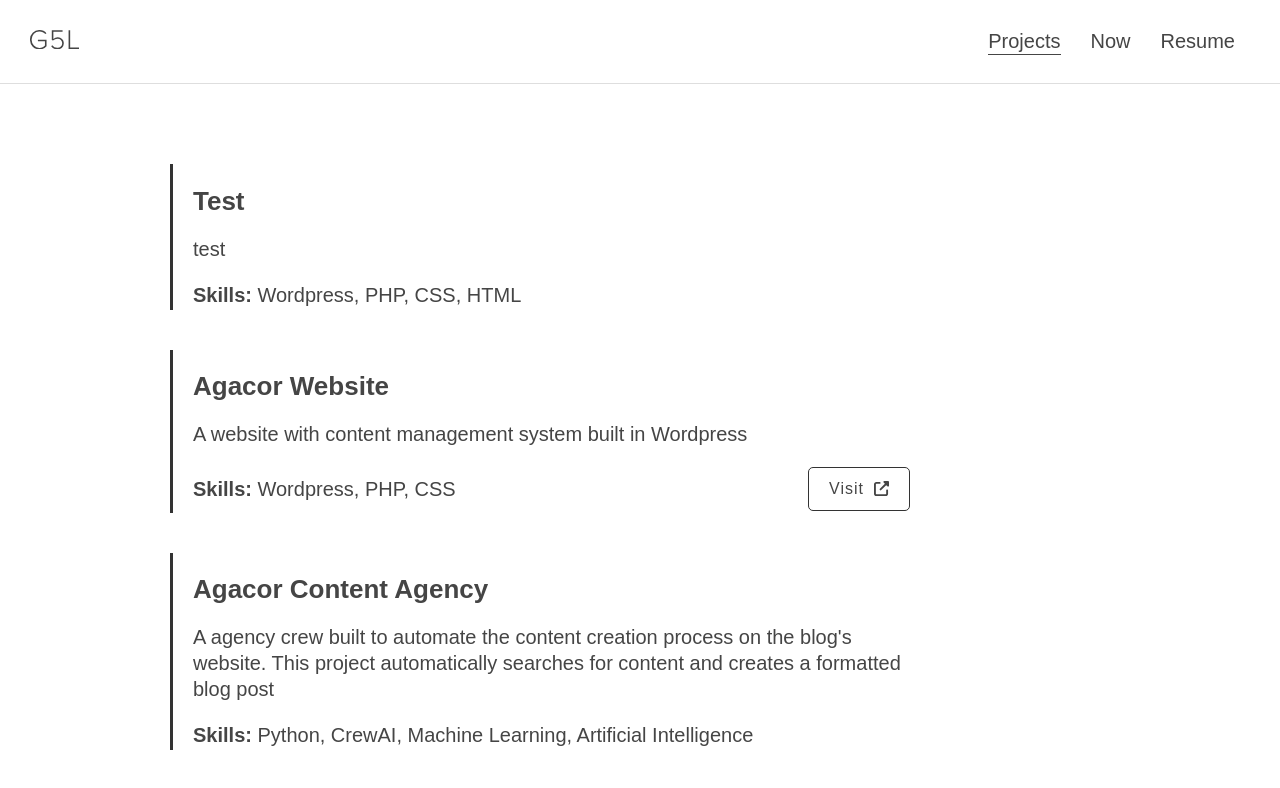
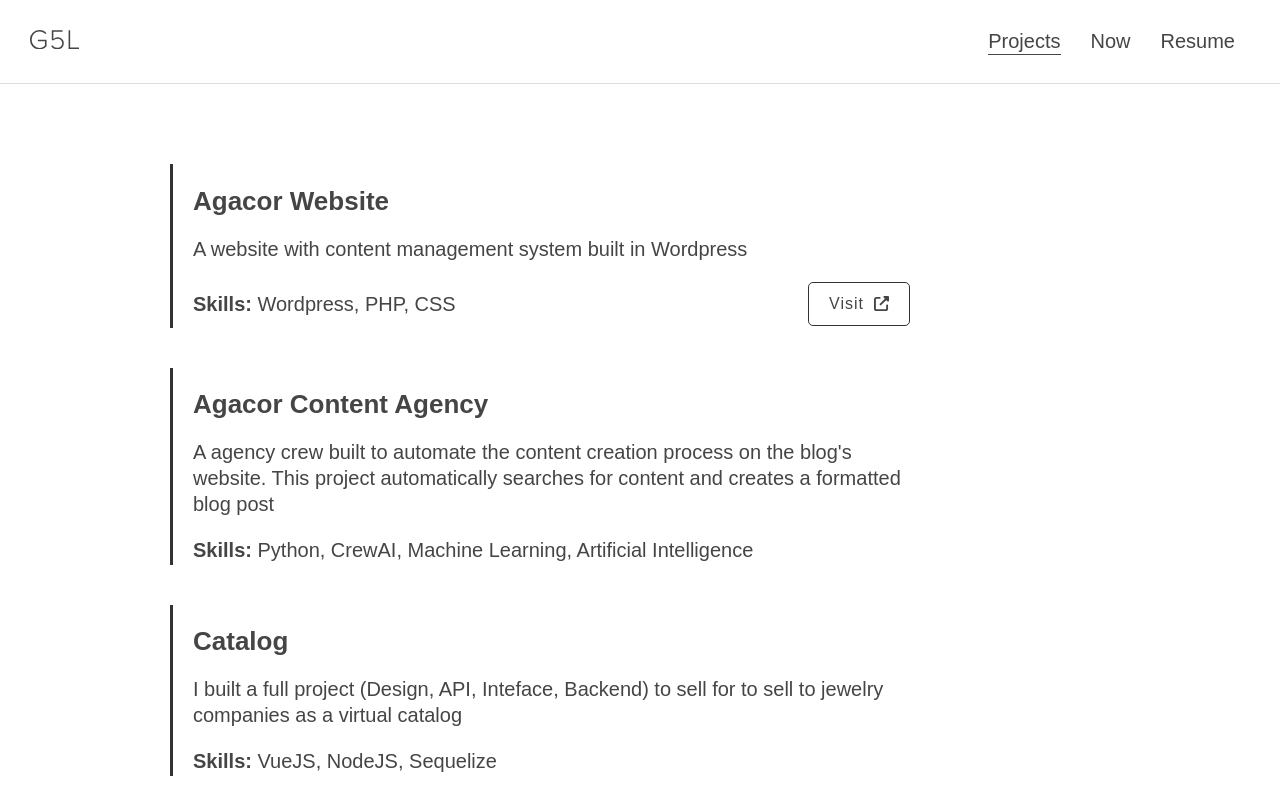
Before and after one commit to g5l/site, a Next.js app: page /projects in a window 1280 px wide. Shown: the top 788 px of the page. Built offline with nearby package versions, Linux system fonts and the light colour scheme.

Commit message:
fixed projects page test item

```diff
--- a/app/projects/page.tsx
+++ b/app/projects/page.tsx
@@ -4,13 +4,13 @@
 
 const Projects = () => (
 	<Main>
-		<ProjectPreview
-			title="Test"
-			description="test"
-			className="project"
-			skills={['Wordpress', 'PHP', 'CSS', 'HTML']}
-			images={['/project/az_home_desk.png', '/project/az_product_desk.png']}
-		/>
+		{/*<ProjectPreview*/}
+		{/*	title="Test"*/}
+		{/*	description="test"*/}
+		{/*	className="project"*/}
+		{/*	skills={['Wordpress', 'PHP', 'CSS', 'HTML']}*/}
+		{/*	images={['/project/az_home_desk.png', '/project/az_product_desk.png']}*/}
+		{/*/>*/}
 
 		<ProjectPreview
 			title="Agacor Website"
```
